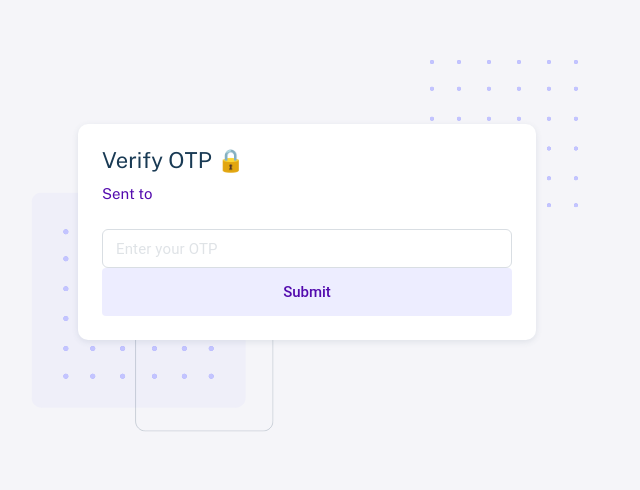
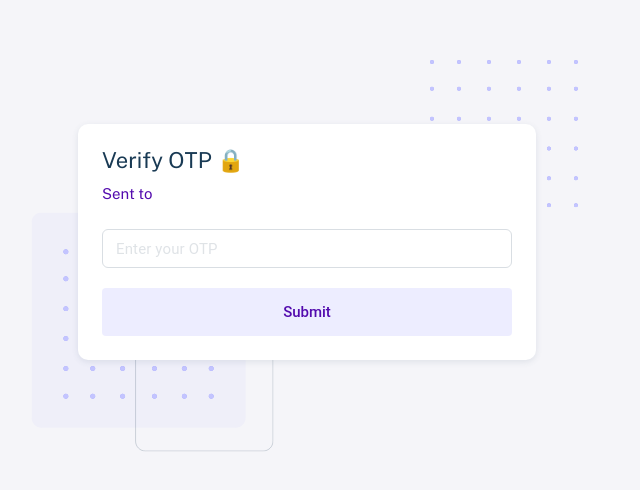
Before and after one commit to melbin2827/Recotail.ai, a React (Vite) app in the folder frontend/: page /otp in a window 1280 px wide. Shown: the part 106-596 px from the top of the page, without its empty margins (333-973 px from the left). Built offline with nearby package versions, Linux system fonts and the light colour scheme.

Commit message:
Fixed Frontend

```diff
--- a/frontend/src/components/login/Email.css
+++ b/frontend/src/components/login/Email.css
@@ -1,6 +1,6 @@
 .login-child {
   width: 100%;
-  height: 100%;
+  height: 100vh;
   position: absolute;
   margin: 0 !important;
   top: 0;
--- a/frontend/src/components/login/Name.css
+++ b/frontend/src/components/login/Name.css
@@ -1,6 +1,6 @@
 .container1 {
   width: 100%;
-  height: 100%;
+  height: 100vh;
   position: relative;
   overflow: hidden;
   display: flex;
--- a/frontend/src/components/login/Otp.css
+++ b/frontend/src/components/login/Otp.css
@@ -1,6 +1,6 @@
 .container {
   width: 100%;
-  height: 100%;
+  height: 100vh;
   position: relative;
   overflow: hidden;
   display: flex;
--- a/frontend/src/components/login/frame/EmailFrame.css
+++ b/frontend/src/components/login/frame/EmailFrame.css
@@ -91,7 +91,7 @@
   max-width: 100%;
 }
 .enter-your-email {
-  width: 272px;
+  width: 100%;
   border: 0;
   outline: 0;
   font-family: var(--font-public-sans);
--- a/frontend/src/components/login/frame/OtpFrame.css
+++ b/frontend/src/components/login/frame/OtpFrame.css
@@ -179,6 +179,7 @@
   font-size: 15px;
   font-family: "Roboto","Helvetica","Arial",sans-serif;
   font-weight: 500;
+  margin-top: 20px;
 }
 .otp-btn:hover {
   background-color: #530bae;
--- a/frontend/src/global.css
+++ b/frontend/src/global.css
@@ -4,6 +4,7 @@
 body {
   margin: 0;
   line-height: normal;
+  background-color: #f5f5f9
 }
 :root {
   /* fonts */
```
